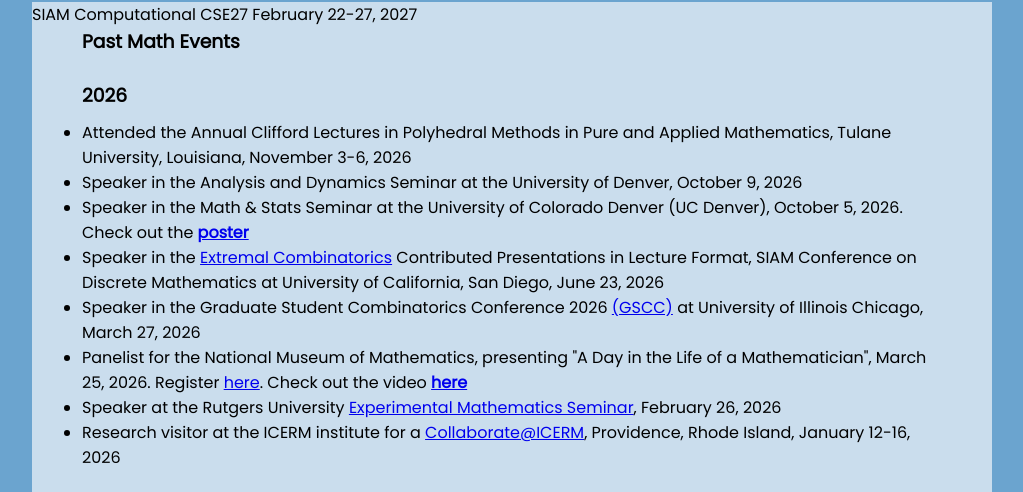
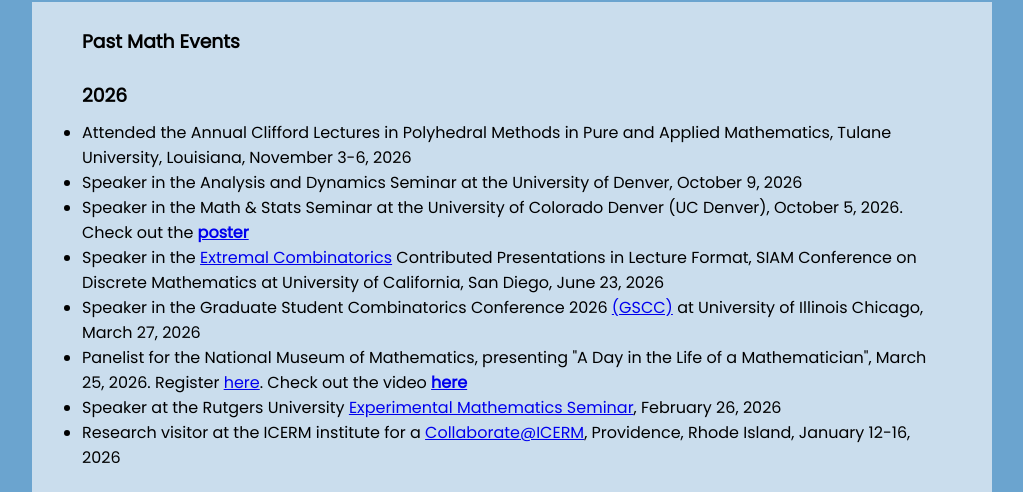
Before and after one commit to marti310/marti310.github.io, a plain HTML site: page findme.html in a window 1280 px wide. Shown: the part 428-920 px from the top of the page, without its empty margins (128-1151 px from the left). Drawn offline with Linux system fonts and the light colour scheme; some icons are missing.

Commit message:
Update findme.html

```diff
--- a/findme.html
+++ b/findme.html
@@ -45,7 +45,6 @@
 	         Minisymposium</a> as part of the SIAM Conference on Computational Science and Engineering <a href="https://www.siam.org/conferences-events/siam-conferences/cse27/" target="_blank">(CSE27)</a>,
 		     Pittsburgh, Pennsylvania, February 22-26, 2027</li>
      </ul> -->
-	 SIAM Computational CSE27	February 22-27, 2027
 
      <br>
 
```
